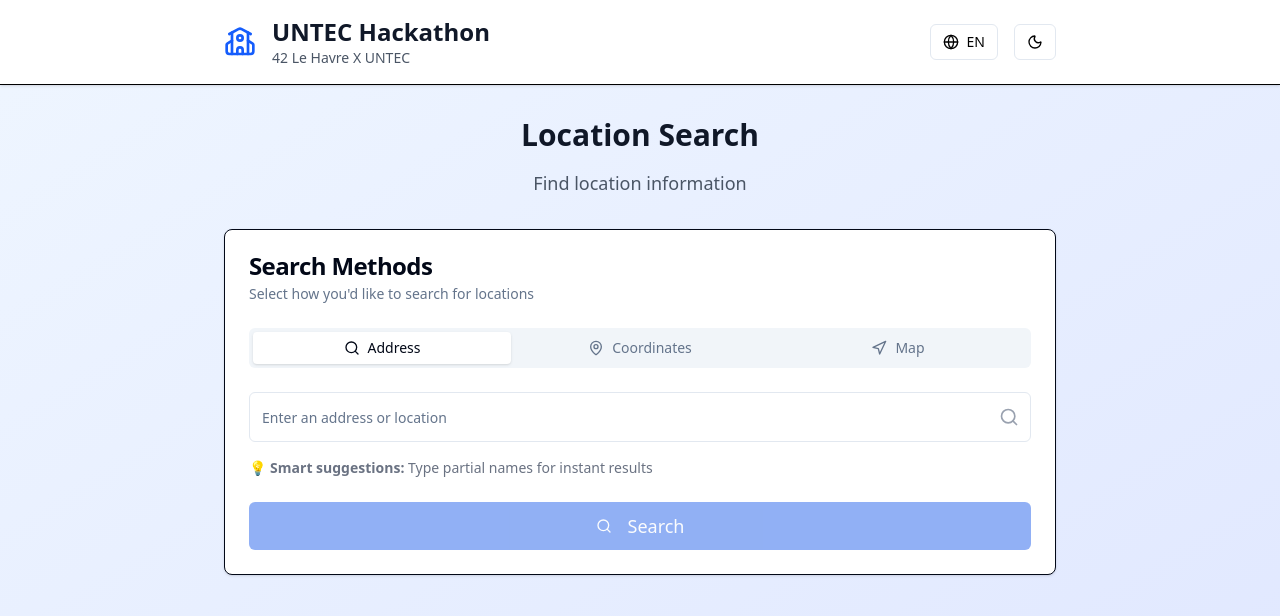
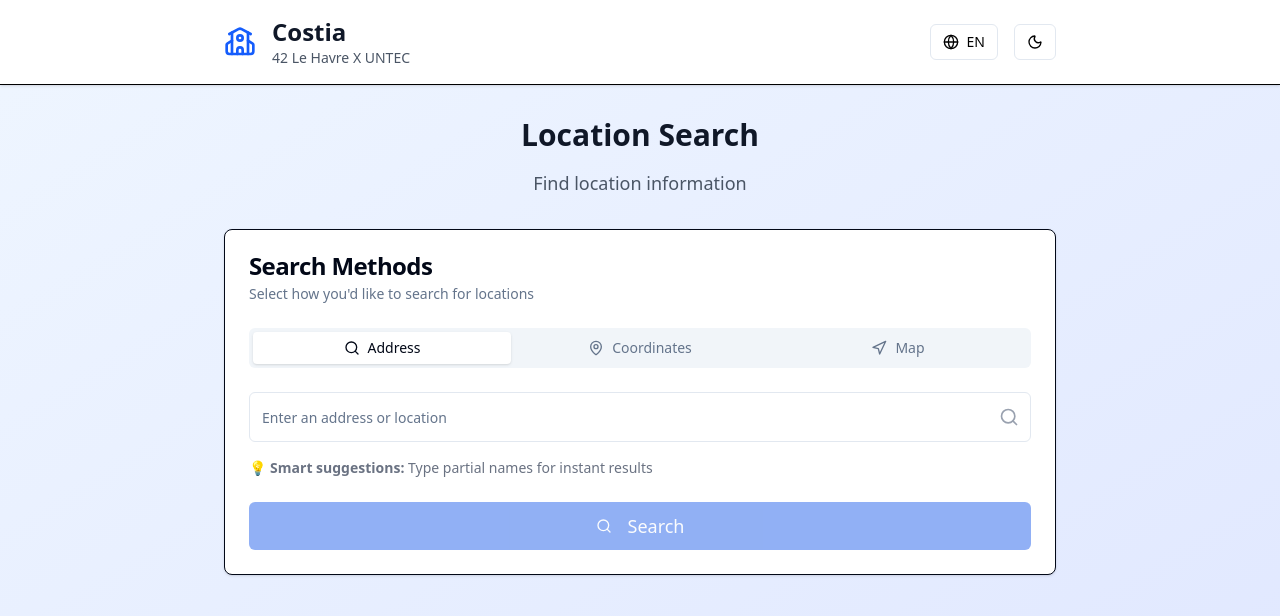
Before and after one commit to BLQuatre/hackaton-untec, a Next.js app in the folder frontend/: page / in a window 1280 px wide. Shown: the top 616 px of the page. Built offline with nearby package versions, Linux system fonts and the light colour scheme.

Commit message:
fix: update app title to 'Costia' in metadata and translations

```diff
--- a/frontend/app/layout.tsx
+++ b/frontend/app/layout.tsx
@@ -3,7 +3,7 @@ import './globals.css'
 import { LanguageProvider } from '@/contexts/LanguageContext'
 
 export const metadata: Metadata = {
-	title: 'Hackaton UNTEC',
+	title: 'Costia',
 	description: '42 Le Havre X UNTEC'
 }
 
--- a/frontend/contexts/LanguageContext.tsx
+++ b/frontend/contexts/LanguageContext.tsx
@@ -17,7 +17,7 @@ const LanguageContext = createContext<LanguageContextType | undefined>(undefined
 const translations = {
   en: {
     // App titles
-    'app.title': 'UNTEC Hackathon',
+    'app.title': 'Costia',
     'app.description': '42 Le Havre X UNTEC',
 
     // Search section
@@ -45,7 +45,7 @@ const translations = {
   },
   fr: {
     // App titles
-    'app.title': 'Hackathon UNTEC',
+    'app.title': 'Costia',
     'app.description': '42 Le Havre X UNTEC',
 
     // Search section
```
